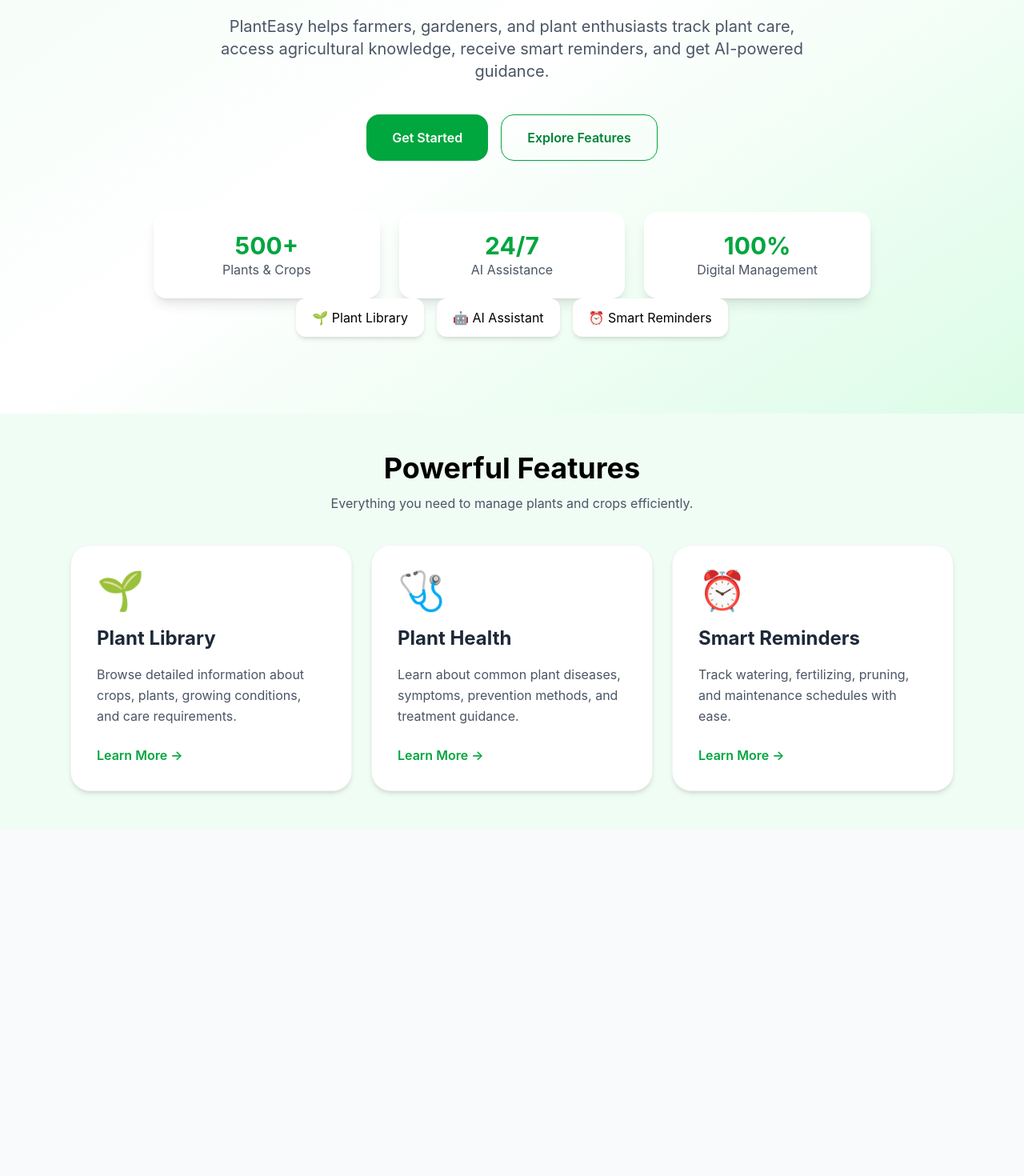
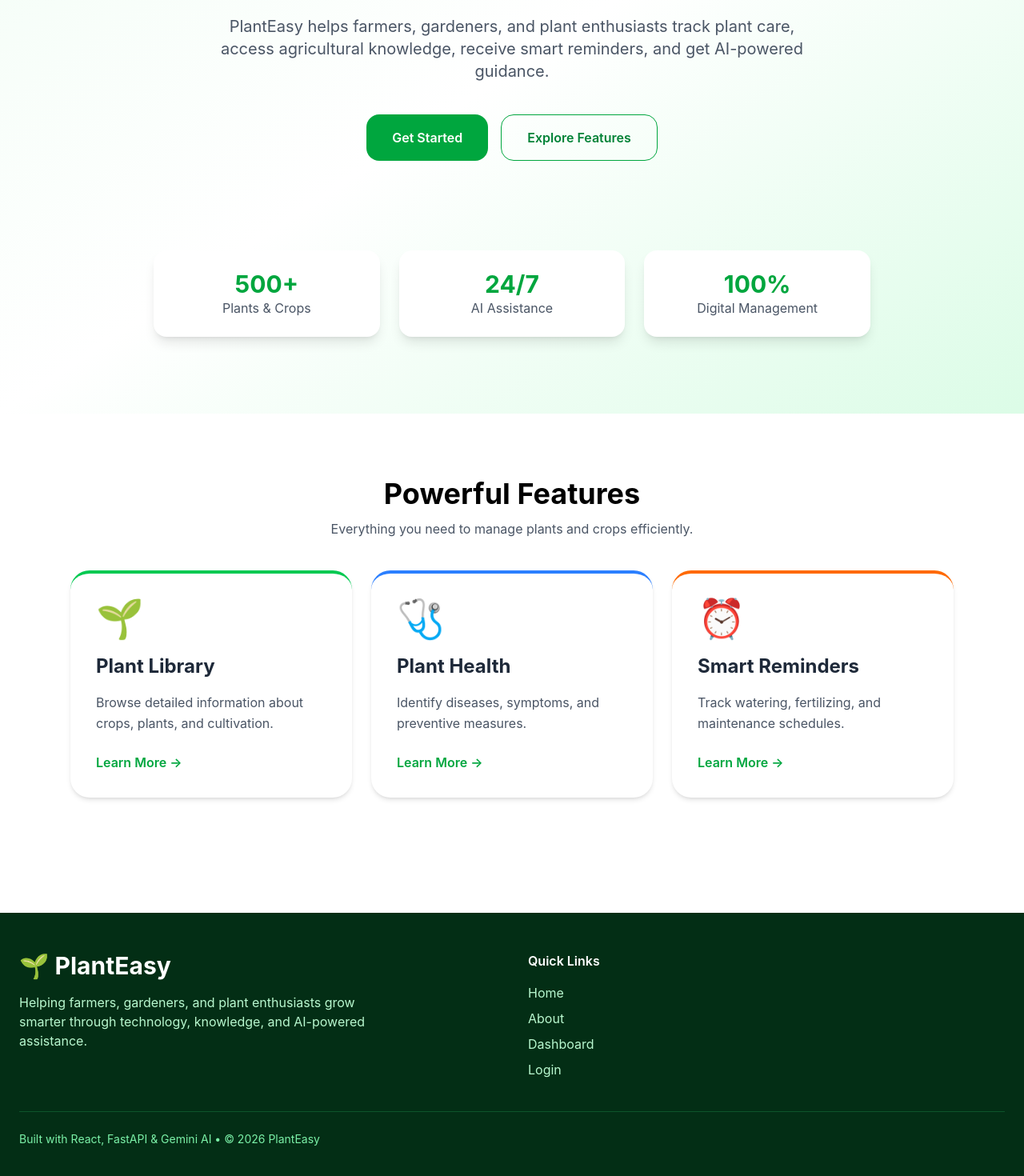
Before and after one commit to MustakimTMulani/PlantEasy, a React (Vite) app: page / in a window 1280 px wide. Shown: the part 414-1884 px from the top of the page at 80% size. Before the commit the page ends 1451 px from the top, so only its background shows below. Built offline with nearby package versions, Linux system fonts and the light colour scheme.

Commit message:
feat: redesign homepage and enhance page layouts

```diff
--- a/src/components/Card.jsx
+++ b/src/components/Card.jsx
@@ -1,7 +1,8 @@
-function Card({ title, description, emoji }) {
+function Card({ title, description, emoji, color }) {
   return (
-    <div className="group bg-white rounded-3xl p-8 shadow-md hover:shadow-2xl hover:-translate-y-2 transition-all duration-300 border border-gray-100">
-
+    <div
+      className={`bg-white rounded-3xl p-8 shadow-md hover:shadow-2xl hover:-translate-y-2 transition-all duration-300 border-t-4 ${color}`}
+    >
       <div className="text-5xl mb-5">
         {emoji}
       </div>
@@ -14,10 +15,9 @@ function Card({ title, description, emoji }) {
         {description}
       </p>
 
-      <div className="mt-6 text-green-600 font-semibold group-hover:translate-x-1 transition">
+      <div className="mt-6 font-semibold text-green-600">
         Learn More →
       </div>
-
     </div>
   );
 }
--- a/src/components/Footer.jsx
+++ b/src/components/Footer.jsx
@@ -1,19 +1,41 @@
+import { Link } from "react-router-dom";
+
 function Footer() {
   return (
-    <footer className="bg-green-900 text-white mt-16">
-      <div className="max-w-7xl mx-auto px-6 py-10">
+    <footer className="bg-green-950 text-white mt-16">
+      <div className="max-w-7xl mx-auto px-6 py-12">
 
-        <h2 className="text-2xl font-bold mb-3">
-          🌱 PlantEasy
-        </h2>
+        <div className="grid md:grid-cols-2 gap-10">
 
-        <p className="text-green-100 mb-6 max-w-lg">
-          Helping farmers, gardeners, and plant enthusiasts
-          grow smarter through technology and knowledge.
-        </p>
+          <div>
+            <h2 className="text-3xl font-bold mb-4">
+              🌱 PlantEasy
+            </h2>
 
-        <div className="border-t border-green-800 pt-6 text-green-200">
-          © 2026 PlantEasy.
+            <p className="text-green-200 max-w-md">
+              Helping farmers, gardeners, and plant enthusiasts
+              grow smarter through technology, knowledge,
+              and AI-powered assistance.
+            </p>
+          </div>
+
+          <div>
+            <h3 className="font-semibold mb-4">
+              Quick Links
+            </h3>
+
+            <div className="flex flex-col gap-2 text-green-200">
+              <Link to="/">Home</Link>
+              <Link to="/about">About</Link>
+              <Link to="/dashboard">Dashboard</Link>
+              <Link to="/login">Login</Link>
+            </div>
+          </div>
+
+        </div>
+
+        <div className="border-t border-green-900 mt-10 pt-6 text-green-300 text-sm">
+          Built with React, FastAPI & Gemini AI • © 2026 PlantEasy
         </div>
 
       </div>
--- a/src/components/Hero.jsx
+++ b/src/components/Hero.jsx
@@ -33,7 +33,10 @@ function Hero() {
             </button>
           </div>
 
-            <div className="grid grid-cols-1 md:grid-cols-3 gap-6 max-w-4xl mx-auto mt-16">
+
+
+
+            <div className="grid grid-cols-1 md:grid-cols-3 gap-6 max-w-4xl mx-auto mt-28">
 
             <div className="bg-white rounded-2xl shadow-lg p-6">
                 <h3 className="text-3xl font-bold text-green-600">500+</h3>
@@ -53,21 +56,7 @@ function Hero() {
             </div>
 
 
-          <div className="flex flex-wrap justify-center gap-4">
 
-            <div className="bg-white shadow-md rounded-xl px-5 py-3">
-              🌱 Plant Library
-            </div>
-
-            <div className="bg-white shadow-md rounded-xl px-5 py-3">
-              🤖 AI Assistant
-            </div>
-
-            <div className="bg-white shadow-md rounded-xl px-5 py-3">
-              ⏰ Smart Reminders
-            </div>
-
-          </div>
 
         </div>
 
--- a/src/pages/Dashboard.jsx
+++ b/src/pages/Dashboard.jsx
@@ -35,26 +35,46 @@ function Dashboard() {
 
         </div>
 
+        <div className="grid md:grid-cols-2 gap-6">
+
         <div className="bg-white rounded-3xl p-8 shadow-md">
-
             <h2 className="text-2xl font-bold mb-6">
             Recent Activity
             </h2>
 
             <div className="space-y-4">
-
             <div className="p-4 bg-gray-50 rounded-xl">
                 🌱 Added Tomato Plant
             </div>
 
             <div className="p-4 bg-gray-50 rounded-xl">
-              ⏰ Watering Reminder Created
+                🩺 Viewed Plant Health Guide
             </div>
 
             <div className="p-4 bg-gray-50 rounded-xl">
-              🩺 Checked Plant Health Guide
+                ⏰ Reminder Created
+            </div>
+            </div>
         </div>
 
+        <div className="bg-white rounded-3xl p-8 shadow-md">
+            <h2 className="text-2xl font-bold mb-6">
+            Upcoming Tasks
+            </h2>
+
+            <div className="space-y-4">
+            <div className="p-4 bg-green-50 rounded-xl">
+                💧 Water Rose Plant
+            </div>
+
+            <div className="p-4 bg-green-50 rounded-xl">
+                🌿 Fertilize Basil
+            </div>
+
+            <div className="p-4 bg-green-50 rounded-xl">
+                🍅 Check Tomato Growth
+            </div>
+            </div>
         </div>
 
         </div>
--- a/src/pages/Home.jsx
+++ b/src/pages/Home.jsx
@@ -5,12 +5,12 @@ import Footer from "../components/Footer";
 
 function Home() {
   return (
-    <div className="min-h-screen bg-green-50">
+    <div className="min-h-screen bg-white">
       <Navbar />
 
       <Hero />
 
-      <section className="max-w-6xl mx-auto px-6 py-12">
+      <section className="max-w-6xl mx-auto px-6 py-20">
 
         <div className="text-center mb-10">
         <h2 className="text-4xl font-bold mb-3">
@@ -27,24 +27,32 @@ function Home() {
           <Card
             emoji="🌱"
             title="Plant Library"
-            description="Browse detailed information about crops, plants, growing conditions, and care requirements."
+            description="Browse detailed information about crops, plants, and cultivation."
+            color="border-green-500"
             />
 
             <Card
             emoji="🩺"
             title="Plant Health"
-            description="Learn about common plant diseases, symptoms, prevention methods, and treatment guidance."
+            description="Identify diseases, symptoms, and preventive measures."
+            color="border-blue-500"
             />
 
             <Card
             emoji="⏰"
             title="Smart Reminders"
-            description="Track watering, fertilizing, pruning, and maintenance schedules with ease."
+            description="Track watering, fertilizing, and maintenance schedules."
+            color="border-orange-500"
             />
 
         </div>
+
       </section>
+
+    <Footer />
+
     </div>
+
   );
 }
 
```
Lines whose indentation alone changed are shown as unchanged.
